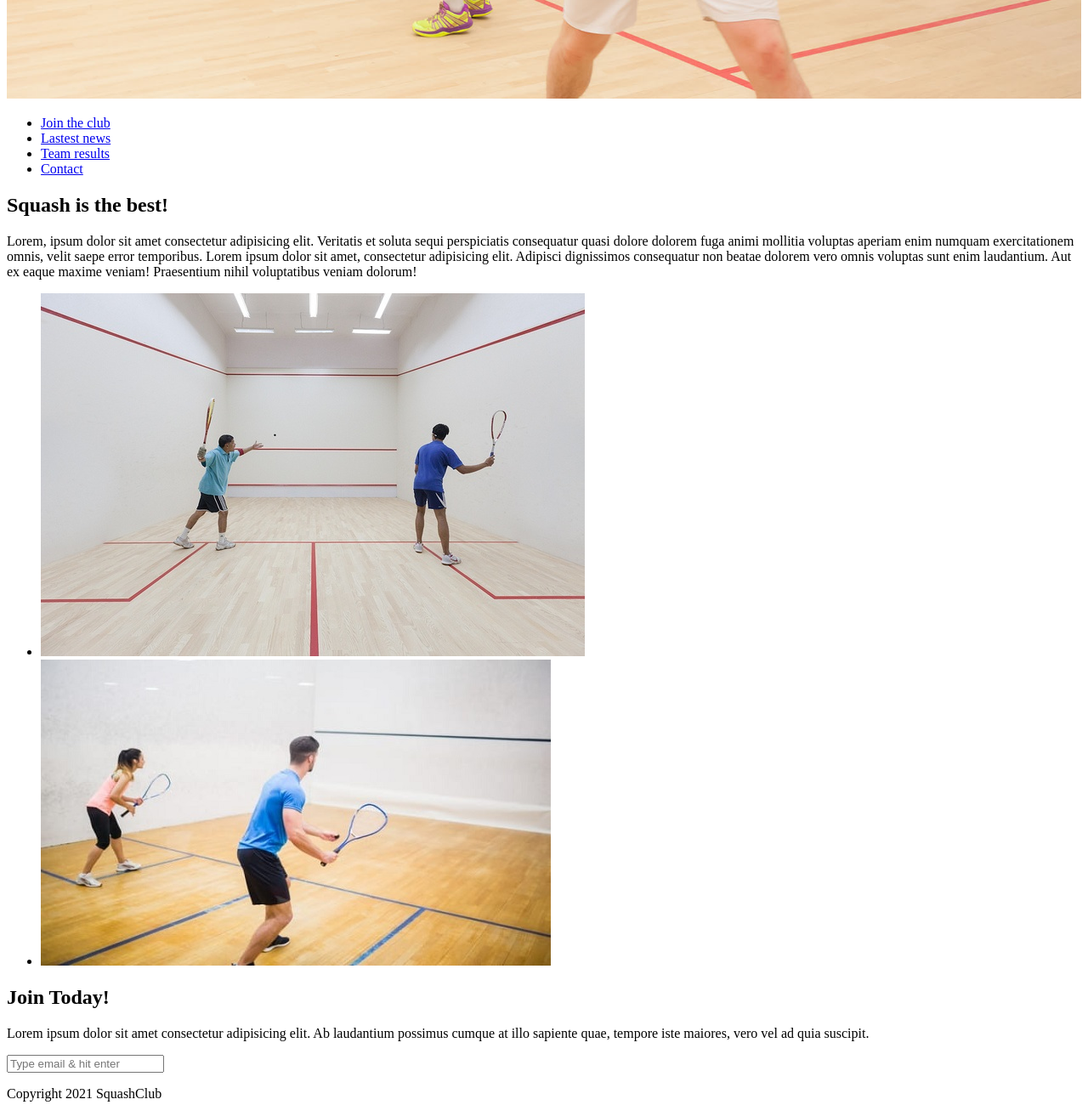
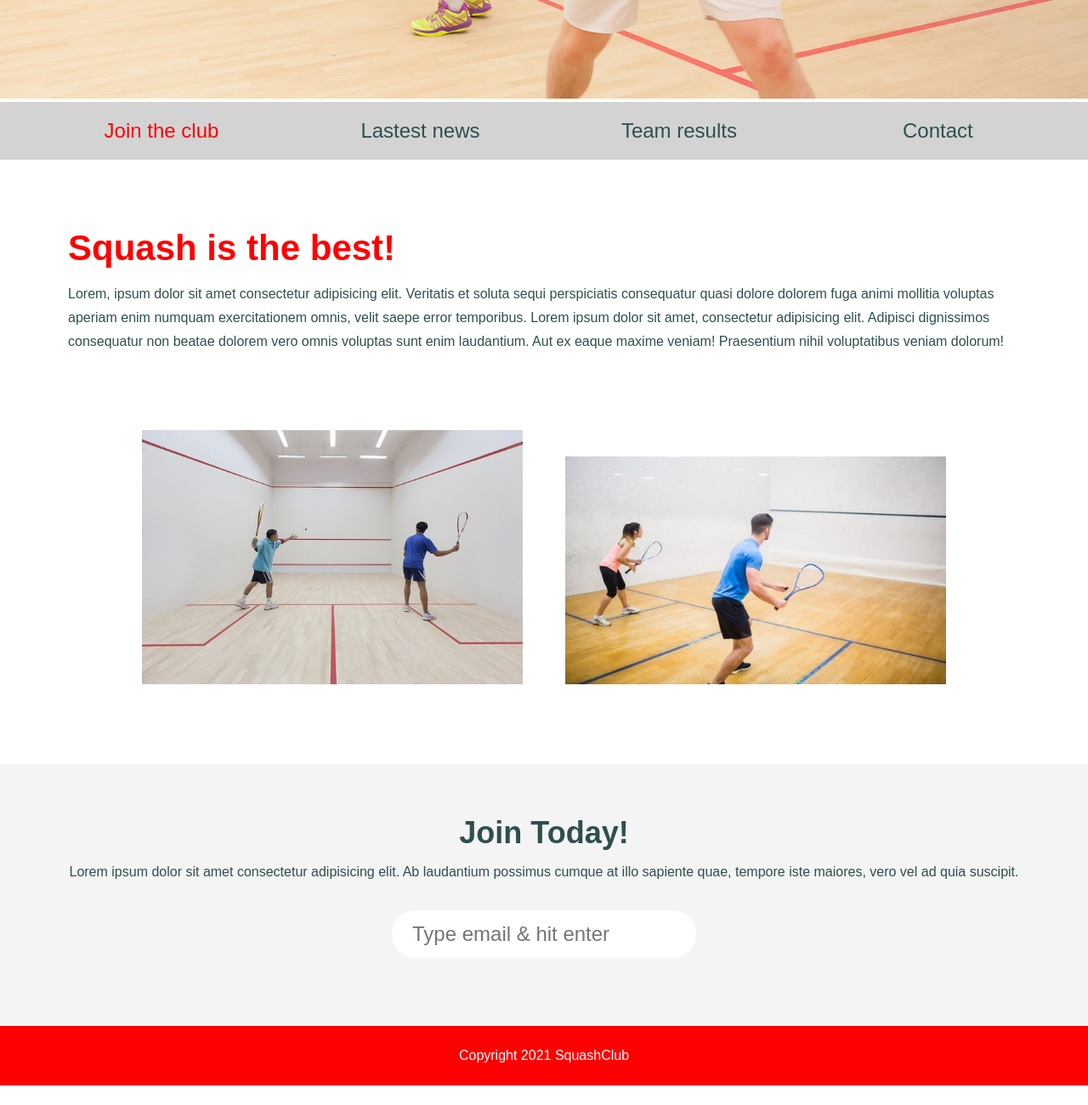
Before and after one commit to LukeGibson/HtmlAndCss, a plain HTML site: page src/chap6/index.html in a window 1280 px wide. Shown: the part 560-1860 px from the top of the page at 85% size. After the commit the page ends 1837 px from the top, so only its background shows below. Drawn offline with Linux system fonts and the light colour scheme.

Commit message:
chapter8 pt2

```diff
--- a/src/chap6/styles.css
+++ b/src/chap6/styles.css
@@ -1,3 +1,9 @@
+body, ul, li, h1, h2, a {
+  margin: 0;
+  padding: 0;
+  font-family: arial;
+}
+
 .banner {
    position: relative;
 }
@@ -41,3 +47,91 @@ header h1 {
   display: inline-block;
   border-radius: 36px;
 }
+
+nav {
+  background-color: lightgrey;
+  padding: 20px;
+  position: sticky;
+  top: 105px;
+}
+
+nav ul {
+  white-space: nowrap;
+  max-width: 1200px;
+  margin: 0 auto;
+}
+nav li {
+  width: 25%;
+  display: inline-block;
+  font-size: 24px;
+  text-align: center;
+}
+
+nav li a{
+  text-decoration: none;
+  color: darkslategray;
+}
+
+nav li a.join {
+  color: red;
+}
+
+main {
+  max-width: 100%;
+  width: 1200px;
+  margin: 80px auto;
+  padding: 0 40px;
+  box-sizing: border-box;
+}
+
+article h2 {
+  color: red;
+  font-size: 42px;
+}
+
+article p {
+  line-height: 1.75em;
+  color: darkslategray
+}
+
+.images {
+  text-align: center;
+  margin: 80px auto;
+  white-space: nowrap;
+}
+
+.images li {
+  display: inline-block;
+  width: 40%;
+  margin: 10px 2%;
+}
+
+.images li img {
+  max-width: 100%;
+}
+
+section.join {
+  background-color: #f4f4f4;
+  text-align: center;
+  padding: 60px 20px;
+  color: darkslategray;
+}
+
+section.join h2 {
+  font-size: 36px;
+}
+
+form input{
+  margin: 20px 0;
+  padding: 10px 20px;
+  font-size: 24px;
+  border-radius: 28px;
+  border: 4px solid white;
+}
+
+footer {
+  background-color: red;
+  color: white;
+  padding: 10px;
+  text-align: center;
+}
```
